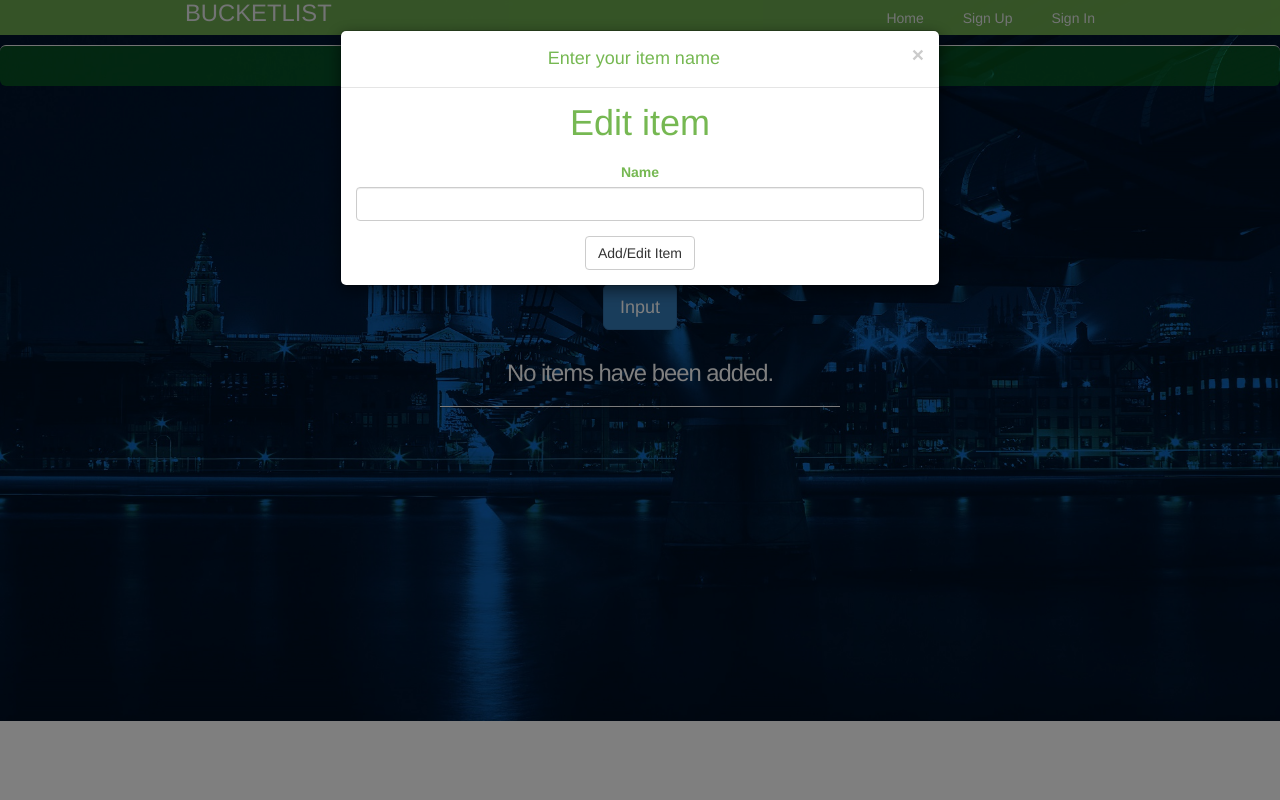
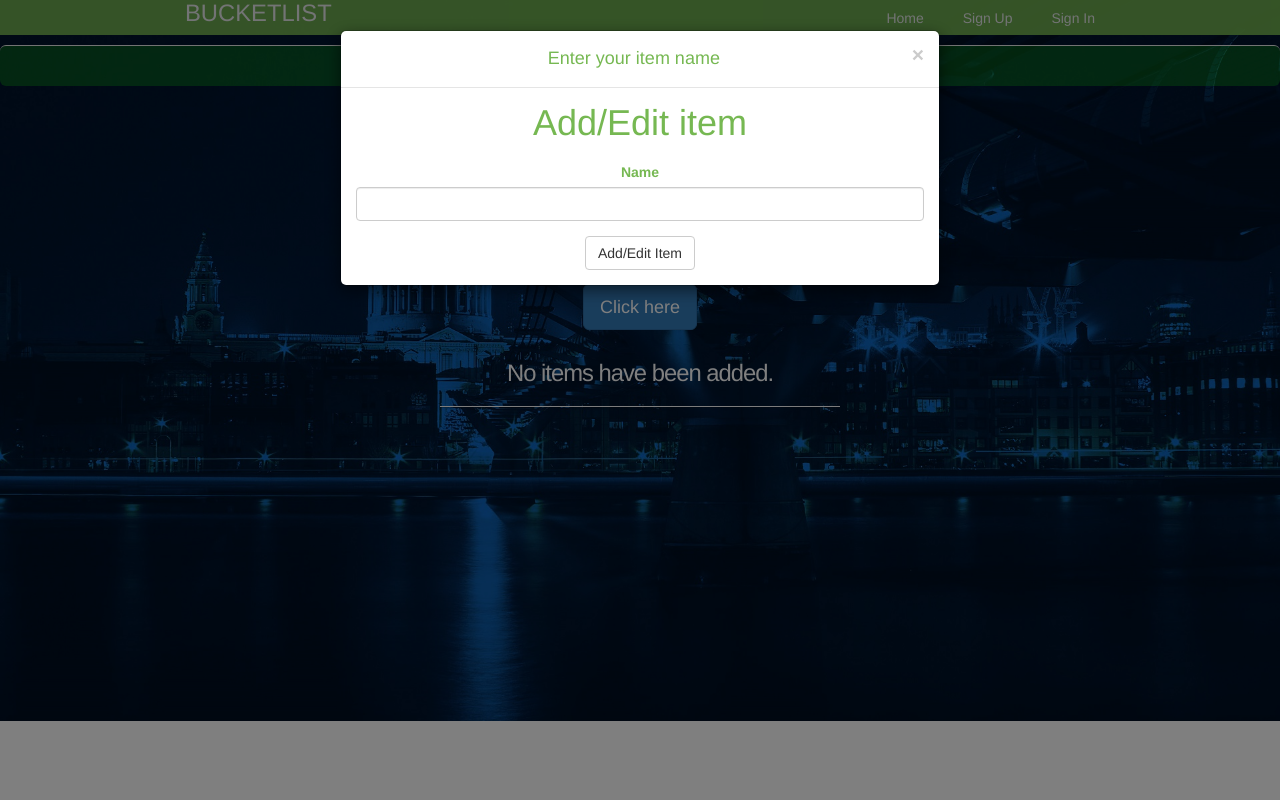
Before and after one commit to Thegaijin/Thebucketlist-reboot, a Flask app: template app/templates/items.html in a window 1280 px wide, after a click on "Click here". Run offline with Flask 2, Linux system fonts and the light colour scheme; the template is opened without the code that fills it: values that come from a table or form of the project are taken from there, others are empty; some libraries are stand-ins or nearby versions; some web fonts are replaced.

Commit message:
Changed message displayed on buttons

```diff
--- a/app/templates/items.html
+++ b/app/templates/items.html
@@ -11,7 +11,7 @@
                 <div style="text-align: center">
 
                     <button type="button" class="btn btn-primary btn-lg" data-toggle="modal" data-target="#myModal">
-                        <i class="fa fa-plus"></i>Input
+                        <i class="fa fa-plus"></i>Click here
                     </button>
                     <!-- Modal -->
                     <div class="modal fade" id="myModal" tabindex="-1" role="dialog" aria-labelledby="myModalLabel">
@@ -31,7 +31,7 @@
                                                 {% if add_item %}
                                                 <h1>Add item</h1>
                                                 {% else %}
-                                                <h1>Edit item</h1>
+                                                <h1>Add/Edit item</h1>
                                                 {% endif %}
                                                 <br/> {{ wtf.quick_form(form) }}
                                             </div>
@@ -44,6 +44,7 @@
                     </div>
                     </a>
                 </div>
+                <!-- The items table -->
                 {% if items %}
                 <hr class="intro-divider">
                 <div class="center">
@@ -75,6 +76,7 @@
                     </table>
                 </div>
                 {% else %}
+                <!-- End of Items table -->
                 <div style="text-align: center">
                     <h3> No items have been added. </h3>
                     <hr class="intro-divider">
--- a/app/templates/lists.html
+++ b/app/templates/lists.html
@@ -11,7 +11,7 @@
                 <div style="text-align: center">
 
                     <button type="button" class="btn btn-primary btn-lg" data-toggle="modal" data-target="#myModal">
-                        <i class="fa fa-plus"></i>submit
+                        <i class="fa fa-plus"></i>Click here
                     </button>
                     <!-- Modal -->
                     <div class="modal fade" id="myModal" tabindex="-1" role="dialog" aria-labelledby="myModalLabel">
@@ -31,7 +31,7 @@
                                                 {% if add_list %}
                                                 <h1>Add List</h1>
                                                 {% else %}
-                                                <h1>Edit List</h1>
+                                                <h1>Add/Edit List</h1>
                                                 {% endif %}
                                                 <br/> {{ wtf.quick_form(form) }}
                                             </div>
@@ -64,7 +64,7 @@
                                 <td> {{ alist.listname }} </td>
                                 <td> {{ alist.details }} </td>
                                 <td>
-                                    {% if alist.items %} {{ len(alist.items) }} {% else %} 0 {% endif %}
+                                    {% if alist.items %} {{ alist.items.length }} {% else %} 0 {% endif %}
                                 </td>
                                 <td>
                                     <a href="{{ url_for('view_list', listname=alist.listname) }}">
```
